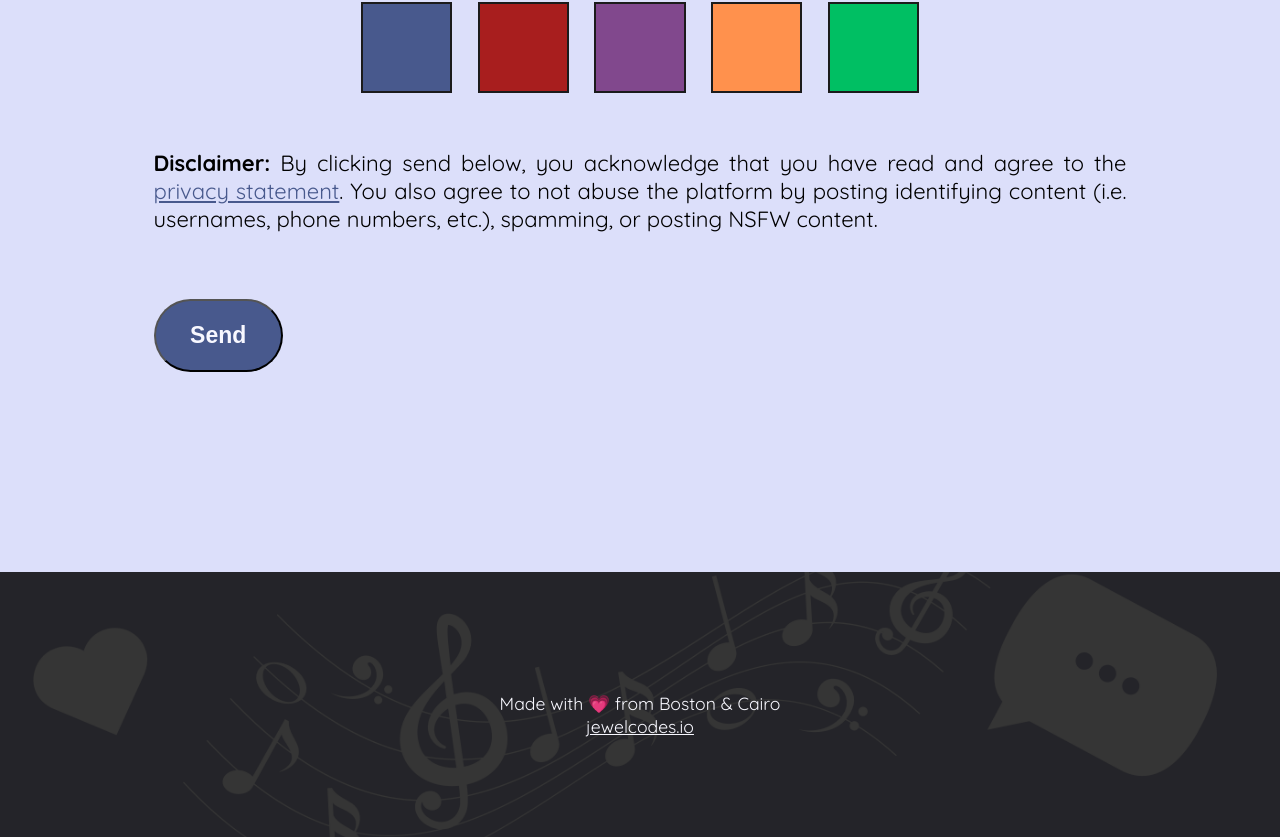
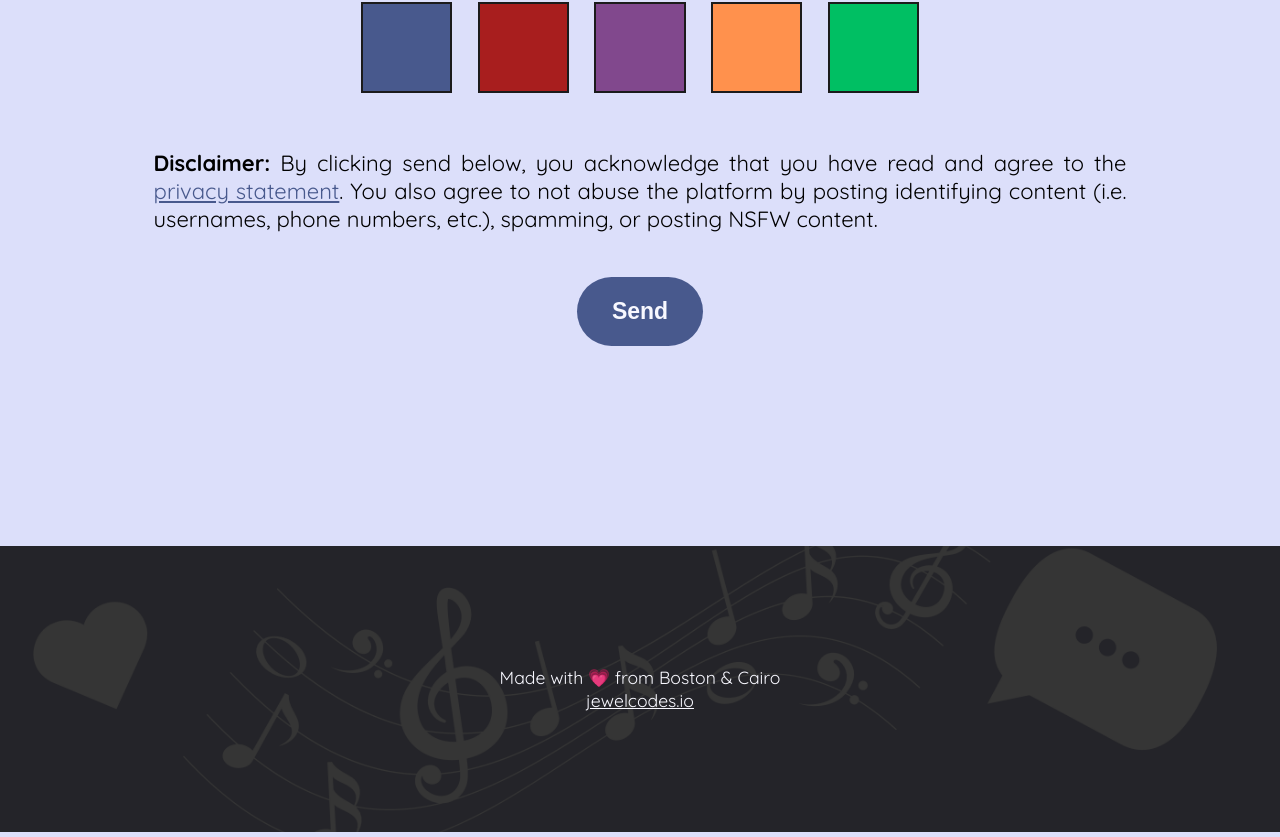
Before and after one commit to jewelcodes/the-yearn-vault, a React (Create React App) app in the folder frontend/: page /submit in a window 1280 px wide. Shown: the part 623-1460 px from the top of the page. Built offline with nearby package versions, Linux system fonts and the light colour scheme.

Commit message:
submit: styling fixes

```diff
--- a/frontend/src/index.css
+++ b/frontend/src/index.css
@@ -49,6 +49,9 @@ a:hover {
 }
 
 .button {
+    --webkit-appearance: none !important;  /* fucking safari again */
+    border: none !important;
+    cursor: pointer;
     text-decoration: none !important;
     color: var(--white) !important;
     background-color: var(--medium2);
--- a/frontend/src/pages/Submit/Submit.css
+++ b/frontend/src/pages/Submit/Submit.css
@@ -4,5 +4,10 @@ form {
 
 .disclaimer {
     font-size: 1.1em;
-    margin: 2em 0 3em 0 !important;
+    margin: 2em 0 !important;
 }
+
+.submit {
+    display: block !important;
+    margin: 0 auto;
+}
--- a/frontend/src/pages/Submit/Submit.tsx
+++ b/frontend/src/pages/Submit/Submit.tsx
@@ -9,7 +9,7 @@ export default function Submit() {
             <form>
                 <MessageEditor color="blue" />
                 <p className="disclaimer"><strong>Disclaimer:</strong> By clicking send below, you acknowledge that you have read and agree to the <Link to="/privacy">privacy statement</Link>. You also agree to not abuse the platform by posting identifying content (i.e. usernames, phone numbers, etc.), spamming, or posting NSFW content.</p>
-                <input type="submit" value="Send" className="button button-default" />
+                <input type="submit" value="Send" className="button button-default submit" />
             </form>
         </section>
     );
```
